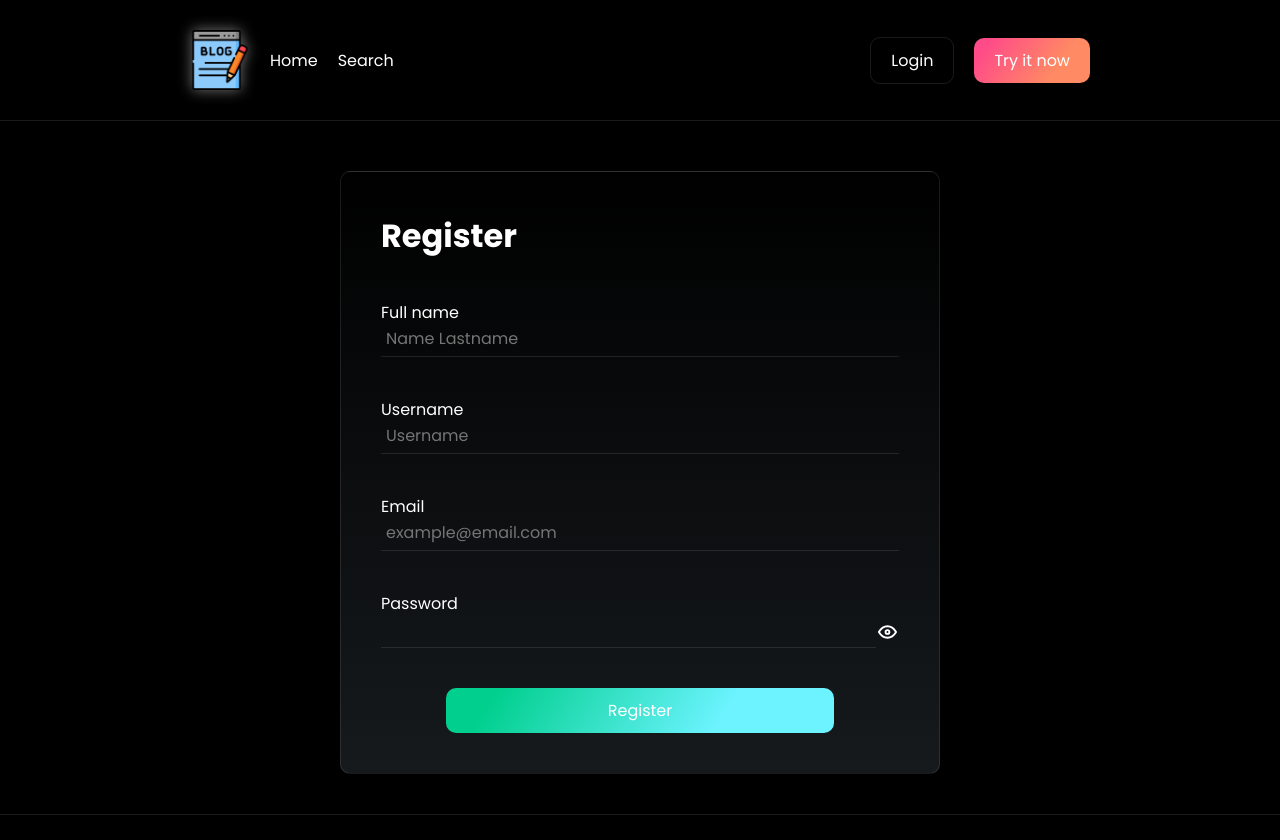
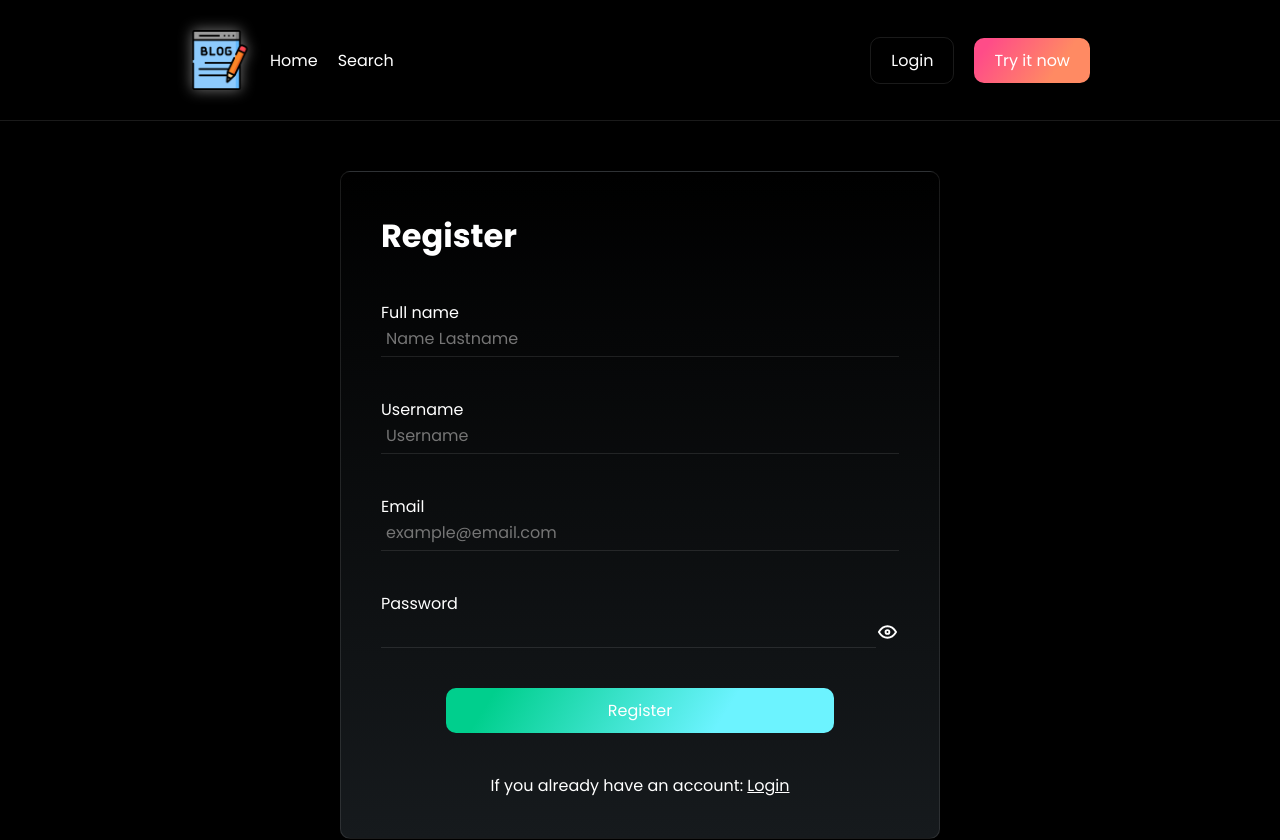
Before and after one commit to forjoa/blog, a React (Vite) app in the folder client/: page /register in a window 1280 px wide. Shown: the top 840 px of the page. Built offline with nearby package versions, Linux system fonts and the light colour scheme.

Commit message:
add direct link to login

```diff
--- a/client/src/components/Register.tsx
+++ b/client/src/components/Register.tsx
@@ -2,6 +2,7 @@
 import Footer from './Footer'
 import Header from './Header'
 import { IconEye, IconEyeOff } from '@tabler/icons-react'
+import { Link } from 'react-router-dom'
 
 const Register = () => {
   const [name, setName] = useState<string>('')
@@ -74,6 +75,9 @@
           </div>
 
           <input type='submit' value='Register' className='login-submit' />
+          <p>
+            If you already have an account: <Link to='/login'>Login</Link>
+          </p>
         </form>
       </div>
       <Footer />
--- a/client/src/styles/login.css
+++ b/client/src/styles/login.css
@@ -15,6 +15,14 @@
     border-radius: 10px;
     border: 1px solid var(--border);
     background: linear-gradient(transparent, var(--background-light));
+}
+
+.main-login form p {
+    text-align: center;
+}
+
+.main-login form p a {
+    text-decoration: underline;
 }
 
 .main-login form input[type='email'],
```
